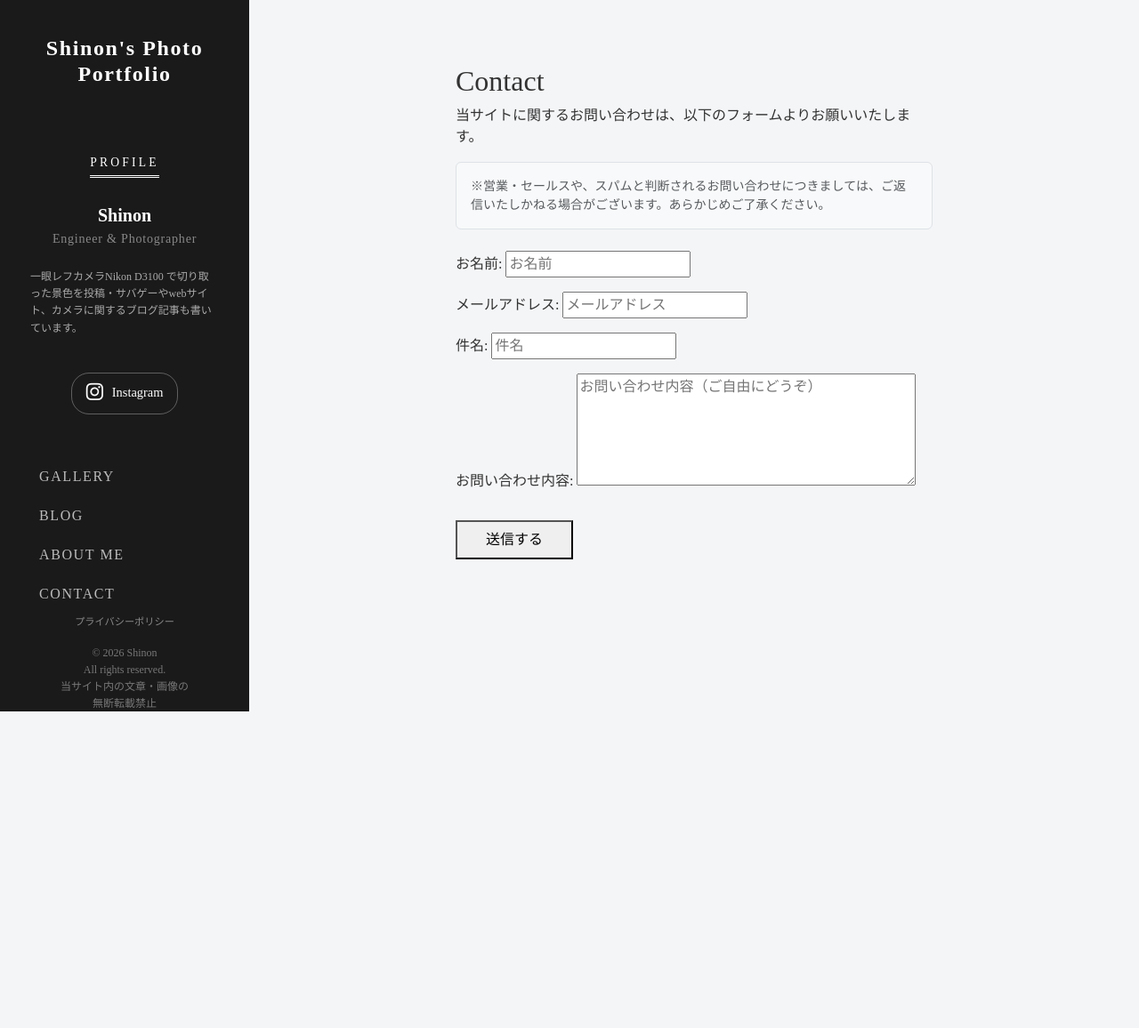
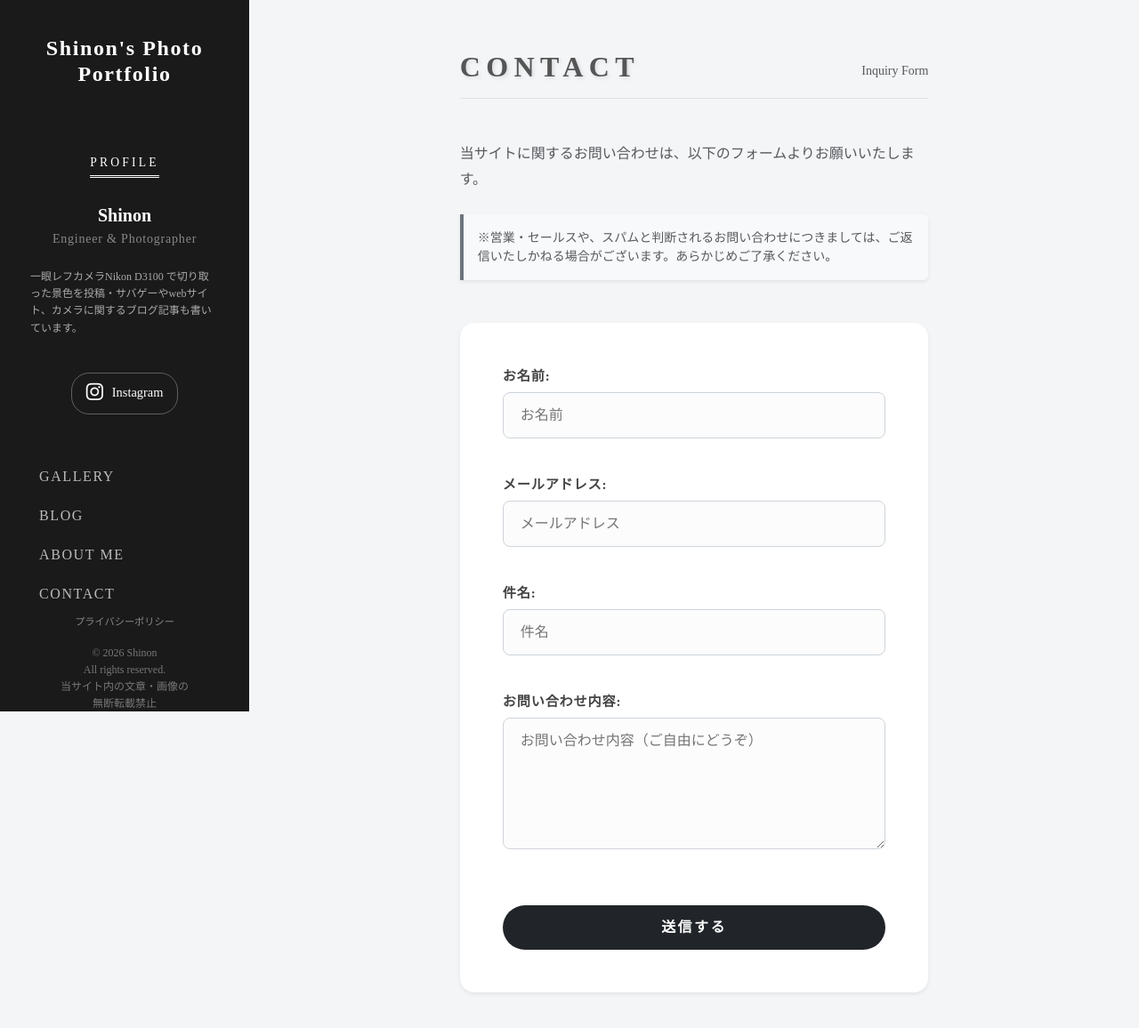
Before and after one commit to Shinon78/my-photo-portfolio, a Django app: page /contact/ in a window 1280 px wide. Shown: the whole page at 89% size. Before the commit the page ends 800 px from the top, so only its background shows below. Run offline with Django 5.2, Linux system fonts and the light colour scheme.

Commit message:
CONTACT改良

```diff
--- a/photos/templates/photos/contact.html
+++ b/photos/templates/photos/contact.html
@@ -1,30 +1,104 @@
 {% extends 'photos/base.html' %}
 
 {% block content %}
-<div class="contact-container" style="max-width: 600px; margin: 0 auto; padding: 2rem;">
-    <h2>Contact</h2>
-    <p>当サイトに関するお問い合わせは、以下のフォームよりお願いいたします。</p>
+<style>
+    /* 1. 見出しの装飾（ABOUT MEやGALLERYと統一） */
+    .contact-header {
+        letter-spacing: 0.4rem;
+        text-shadow: 2px 2px 4px rgba(0,0,0,0.1);
+        font-weight: 700;
+        color: #555;
+        margin-bottom: 0;
+    }
+
+    /* 2. フォーム入力欄のモダン化（Bootstrap風の見た目に上書き） */
+    .contact-form input[type="text"],
+    .contact-form input[type="email"],
+    .contact-form textarea {
+        width: 100%;
+        padding: 0.8rem 1.2rem;
+        margin-top: 0.4rem;
+        margin-bottom: 1.5rem;
+        border: 1px solid #ced4da;
+        border-radius: 8px;
+        background-color: #fcfcfc;
+        transition: border-color 0.2s ease-in-out, box-shadow 0.2s ease-in-out;
+    }
+
+    /* 入力中のフォーカス時の青い光彩 */
+    .contact-form input:focus,
+    .contact-form textarea:focus {
+        border-color: #86b7fe;
+        outline: 0;
+        box-shadow: 0 0 0 0.25rem rgba(13, 110, 253, 0.25);
+        background-color: #fff;
+    }
+
+    /* ラベル（お名前：など）の装飾 */
+    .contact-form label {
+        font-weight: 600;
+        color: #444;
+        font-size: 0.95rem;
+        letter-spacing: 0.05rem;
+    }
+
+    /* 3. 送信ボタンの装飾（GALLERYのボタンと統一） */
+    .btn-submit {
+        background-color: #212529;
+        color: #fff;
+        border: none;
+        border-radius: 30px;
+        padding: 0.8rem 3rem;
+        letter-spacing: 0.15rem;
+        transition: all 0.3s ease;
+        font-weight: bold;
+        width: 100%;
+        margin-top: 1rem;
+    }
+
+    .btn-submit:hover {
+        background-color: #444;
+        transform: translateY(-2px);
+        box-shadow: 0 5px 15px rgba(0,0,0,0.1);
+    }
+</style>
+
+<div class="row justify-content-center">
+    <div class="col-md-8 col-lg-7">
+
+        <div class="mb-5 py-3 border-bottom d-flex justify-content-between align-items-end">
+            <h2 class="contact-header">CONTACT</h2>
+            <p class="text-muted small mb-1">Inquiry Form</p>
+        </div>
+
+        <p class="mb-4 text-muted" style="line-height: 1.8;">当サイトに関するお問い合わせは、以下のフォームよりお願いいたします。</p>
 
         {% if messages %}
-        <ul class="messages" style="color: green; list-style: none; padding: 0;">
+            <div class="alert alert-success rounded-3 shadow-sm mb-4">
+                <ul class="mb-0 ps-3" style="color: #0f5132;">
                     {% for message in messages %}
                     <li>{{ message }}</li>
                     {% endfor %}
                 </ul>
+            </div>
         {% endif %}
 
-    <!-- 👇 ここに追加しました 👇 -->
-    <div class="text-muted small mb-4 p-3 bg-light border rounded">
+        <div class="text-muted small mb-5 p-3 bg-light border-start border-4 border-secondary rounded-end shadow-sm">
             ※営業・セールスや、スパムと判断されるお問い合わせにつきましては、ご返信いたしかねる場合がございます。あらかじめご了承ください。
         </div>
-    <!-- 👆 ここまで 👆 -->
 
+        <div class="contact-form p-4 p-md-5 bg-white shadow-sm rounded-4 border-0">
             <form method="POST" action="">
                 {% csrf_token %}
 
                 {{ form.as_p }}
 
-        <button type="submit" style="margin-top: 1rem; padding: 0.5rem 2rem;">送信する</button>
+                <div class="text-center mt-2">
+                    <button type="submit" class="btn-submit">送信する</button>
+                </div>
             </form>
         </div>
+
+    </div>
+</div>
 {% endblock %}
```
Lines whose indentation alone changed are shown as unchanged.
